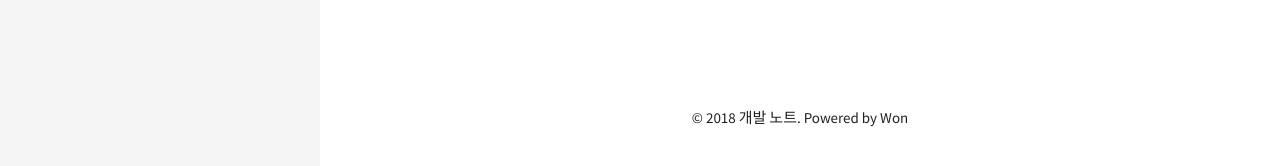
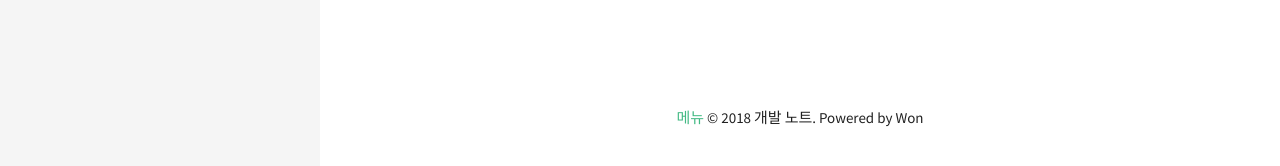
Before and after one commit to jeweltot/jeweltot.github.io, a Jekyll site: the page built from index.html, in a window 1280 px wide. Shown: the part 1077-1243 px from the top of the page. Built offline with Jekyll 4.4.1, drawn with Linux system fonts in a browser that asks for light colours.

```diff
--- a/_includes/footer.html
+++ b/_includes/footer.html
@@ -1,3 +1,4 @@
 <footer>
+  <a href="#" onclick="ga('send','event','button','click', '메뉴클릭');">메뉴</a>
   &copy; {{ site.time | date: '%Y' }} {{ site.owner.name }}. Powered by Won
 </footer>
```
